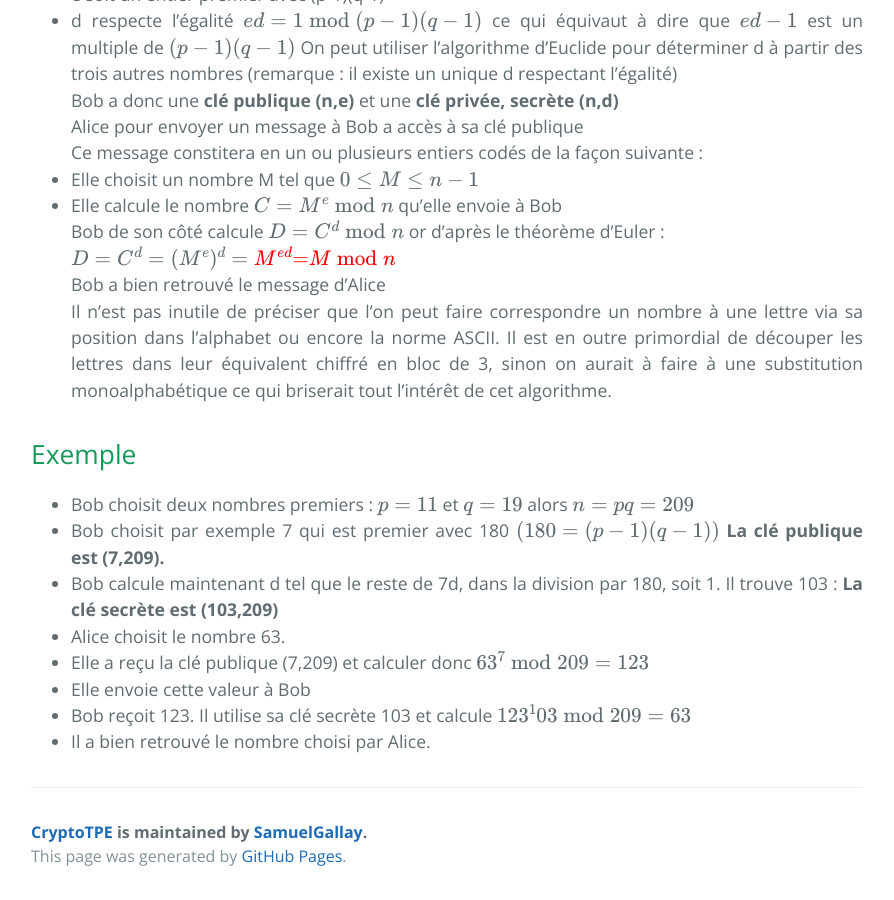
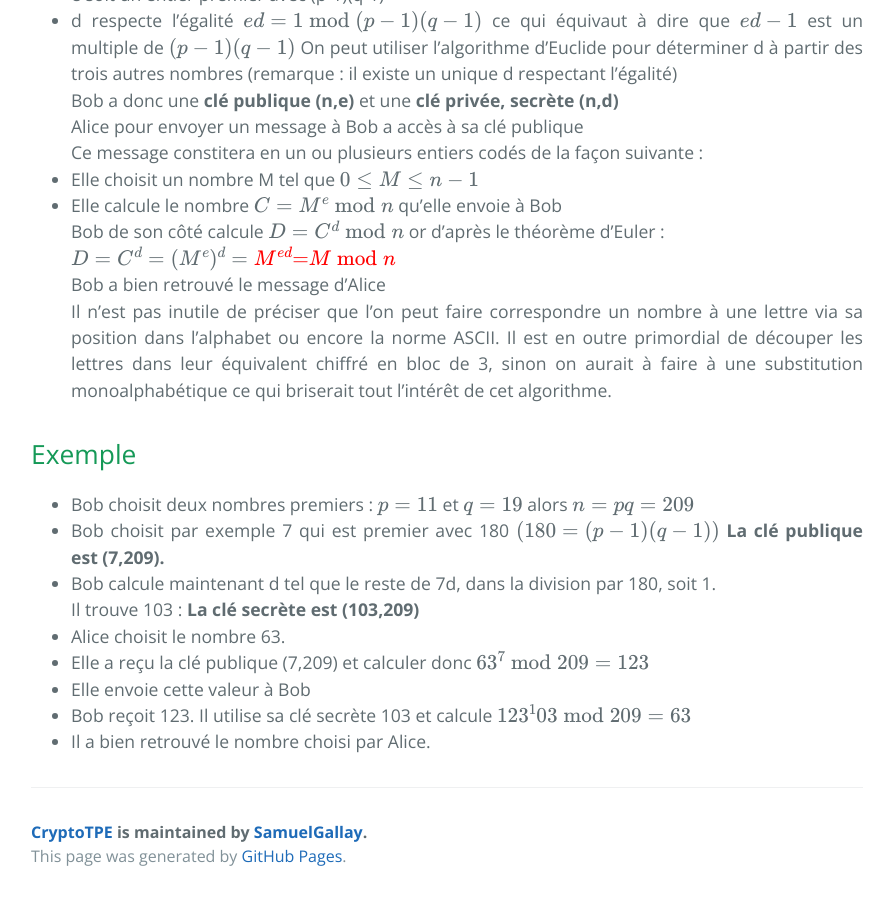
Before and after one commit to SamuelGallay/CryptoTPE, a Jekyll site: the page built from pages/4_Internet/3_rsa.md, in a window 1280 px wide and 900 px high, scrolled down 879 px. Shown: the whole window, without its empty margins (193-1087 px from the left). Built offline with Jekyll 4.4.1, drawn with Linux system fonts in a browser that asks for light colours; our own code applies the rules of GitHub Pages for plain Markdown files; formulas are drawn with MathJax 3.

Commit message:
Update 3_rsa.md

```diff
--- a/pages/4_Internet/3_rsa.md
+++ b/pages/4_Internet/3_rsa.md
@@ -36,7 +36,7 @@ Il n'est pas inutile de préciser que l'on peut faire correspondre un nombre à
 $$ p = 11 $$ et $$ q = 19 $$ alors $$n = pq = 209 $$
 * Bob choisit par exemple 7 qui est premier avec 180 $$ (180 = (p-1)(q-1)) $$
 **La clé publique est (7,209).**
-* Bob calcule maintenant d tel que le reste de 7d, dans la division par 180, soit 1.
+* Bob calcule maintenant d tel que le reste de 7d, dans la division par 180, soit 1. \\
 Il trouve 103 : **La clé secrète est (103,209)**
 * Alice choisit le nombre 63.
 * Elle a reçu la clé publique (7,209) et calculer donc $$ 63^7 \bmod 209 = 123 $$
```
